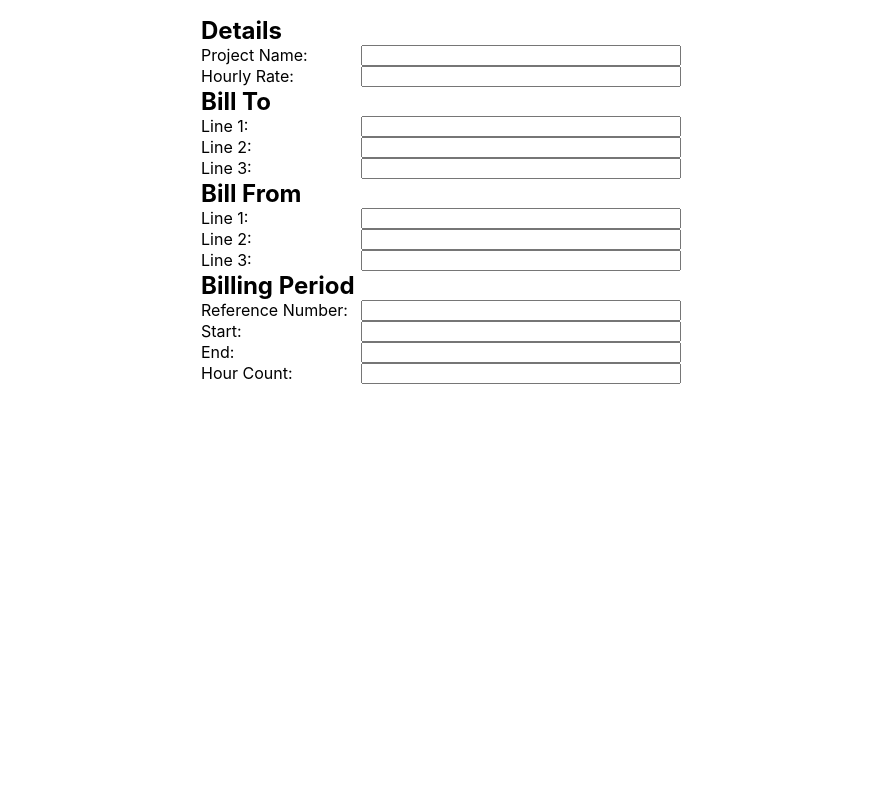
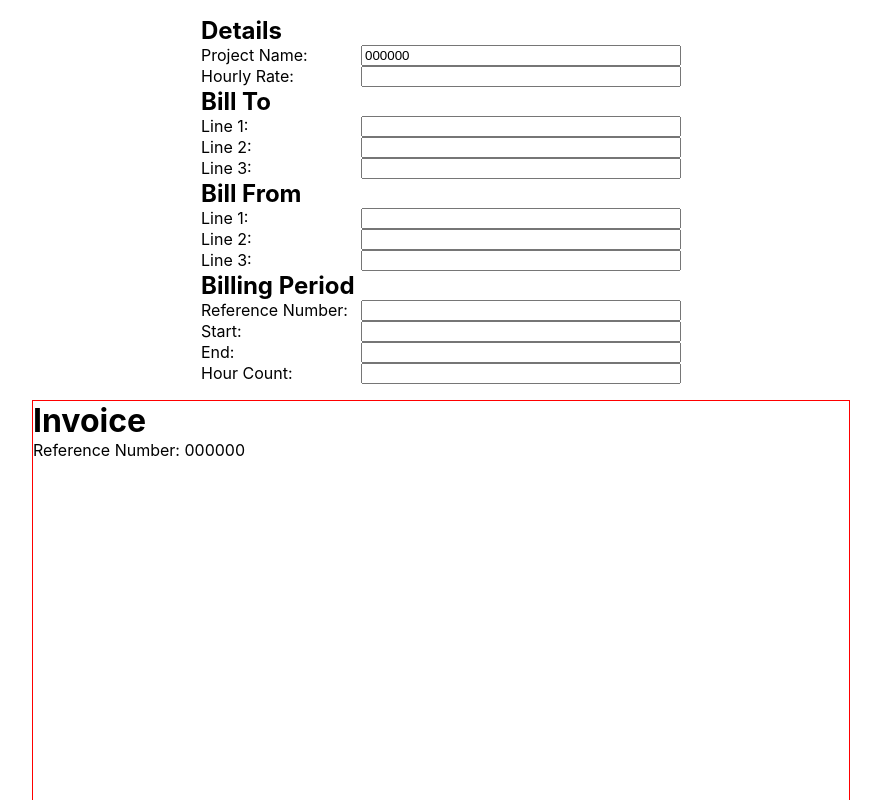
Before and after one commit to arctair/invoicer, a React (Create React App) app in the folder webapp/: page / in a window 1280 px wide. Shown: the top 800 px of the page, without its empty margins (199-1080 px from the left). Built offline with nearby package versions, Linux system fonts and the light colour scheme.

Commit message:
wire up reference number to new invoice preview

```diff
--- a/webapp/src/App.tsx
+++ b/webapp/src/App.tsx
@@ -1,61 +1,12 @@
+import Form from './Form'
+import { InvoiceProvider } from './Invoice'
+import InvoicePreview from './InvoicePreview'
+
 export default function App() {
   return (
-    <div
-      style={{
-        display: 'grid',
-        gridTemplateColumns: '10rem 20rem',
-        width: '30rem',
-        margin: '1rem auto',
-      }}
-    >
-      <>
-        <Header>Details</Header>
-        <Label htmlFor="projectName">Project Name:</Label>
-        <input name="projectName" />
-        <Label htmlFor="hourlyRate">Hourly Rate:</Label>
-        <input name="hourlyRate" />
-      </>
-      <>
-        <Header>Bill To</Header>
-        <Label htmlFor="billToLineOne">Line 1:</Label>
-        <input name="billToLineOne" />
-        <Label htmlFor="billToLineTwo">Line 2:</Label>
-        <input name="billToLineTwo" />
-        <Label htmlFor="billToLineThree">Line 3:</Label>
-        <input name="billToLineThree" />
-      </>
-      <>
-        <Header>Bill From</Header>
-        <Label htmlFor="billFromLineOne">Line 1:</Label>
-        <input name="billFromLineOne" />
-        <Label htmlFor="billFromLineTwo">Line 2:</Label>
-        <input name="billFromLineTwo" />
-        <Label htmlFor="billFromLineThree">Line 3:</Label>
-        <input name="billFromLineThree" />
-      </>
-      <>
-        <Header>Billing Period</Header>
-        <Label htmlFor="referenceNumber">Reference Number:</Label>
-        <input name="referenceNumber" />
-        <Label htmlFor="billingPeriodStart">Start:</Label>
-        <input name="billingPeriodStart" />
-        <Label htmlFor="billingPeriodEnd">End:</Label>
-        <input name="billingPeriodEnd" />
-        <Label htmlFor="hourlyRate">Hour Count:</Label>
-        <input name="hourCount" />
-      </>
-    </div>
+    <InvoiceProvider>
+      <Form />
+      <InvoicePreview />
+    </InvoiceProvider>
   )
 }
-
-function Header({ children, ...props }: JSX.IntrinsicElements['h2']) {
-  return (
-    <h2 style={{ gridColumn: '1/3' }} {...props}>
-      {children}
-    </h2>
-  )
-}
-
-function Label(props: JSX.IntrinsicElements['label']) {
-  return <label {...props} />
-}
--- /dev/null
+++ b/webapp/src/Form.tsx
@@ -0,0 +1,69 @@
+import { useInvoice, useInvoiceMethods } from './Invoice'
+
+export default function Form() {
+  const { referenceNumber } = useInvoice()
+  const { setReferenceNumber } = useInvoiceMethods()
+  return (
+    <div
+      style={{
+        display: 'grid',
+        gridTemplateColumns: '10rem 20rem',
+        width: '30rem',
+        margin: '1rem auto',
+      }}
+    >
+      <>
+        <Header>Details</Header>
+        <Label htmlFor="projectName">Project Name:</Label>
+        <input
+          name="projectName"
+          value={referenceNumber}
+          onChange={(e) => setReferenceNumber(e.target.value)}
+        />
+        <Label htmlFor="hourlyRate">Hourly Rate:</Label>
+        <input name="hourlyRate" />
+      </>
+      <>
+        <Header>Bill To</Header>
+        <Label htmlFor="billToLineOne">Line 1:</Label>
+        <input name="billToLineOne" />
+        <Label htmlFor="billToLineTwo">Line 2:</Label>
+        <input name="billToLineTwo" />
+        <Label htmlFor="billToLineThree">Line 3:</Label>
+        <input name="billToLineThree" />
+      </>
+      <>
+        <Header>Bill From</Header>
+        <Label htmlFor="billFromLineOne">Line 1:</Label>
+        <input name="billFromLineOne" />
+        <Label htmlFor="billFromLineTwo">Line 2:</Label>
+        <input name="billFromLineTwo" />
+        <Label htmlFor="billFromLineThree">Line 3:</Label>
+        <input name="billFromLineThree" />
+      </>
+      <>
+        <Header>Billing Period</Header>
+        <Label htmlFor="referenceNumber">Reference Number:</Label>
+        <input name="referenceNumber" />
+        <Label htmlFor="billingPeriodStart">Start:</Label>
+        <input name="billingPeriodStart" />
+        <Label htmlFor="billingPeriodEnd">End:</Label>
+        <input name="billingPeriodEnd" />
+        <Label htmlFor="hourlyRate">Hour Count:</Label>
+        <input name="hourCount" />
+      </>
+    </div>
+  )
+}
+
+function Header({ children, ...props }: JSX.IntrinsicElements['h2']) {
+  return (
+    <h2 style={{ gridColumn: '1/3' }} {...props}>
+      {children}
+    </h2>
+  )
+}
+
+function Label(props: JSX.IntrinsicElements['label']) {
+  return <label {...props} />
+}
--- /dev/null
+++ b/webapp/src/Invoice.tsx
@@ -0,0 +1,41 @@
+import React, { useContext } from 'react'
+
+export default interface Invoice {
+  referenceNumber: string
+}
+
+const errMissingProvider = 'invoice context provider is not available'
+const context = React.createContext<{
+  invoice: Invoice
+  methods: { setReferenceNumber: (referenceNumber: string) => void }
+}>({
+  invoice: {
+    referenceNumber: errMissingProvider,
+  },
+  methods: {
+    setReferenceNumber: () => {
+      throw Error(errMissingProvider)
+    },
+  },
+})
+
+export function InvoiceProvider(props: React.PropsWithChildren) {
+  const [referenceNumber, setReferenceNumber] = React.useState('000000')
+  return (
+    <context.Provider
+      value={{
+        invoice: { referenceNumber },
+        methods: { setReferenceNumber },
+      }}
+      {...props}
+    />
+  )
+}
+
+export function useInvoice() {
+  return useContext(context).invoice
+}
+
+export function useInvoiceMethods() {
+  return useContext(context).methods
+}
--- /dev/null
+++ b/webapp/src/InvoicePreview.tsx
@@ -0,0 +1,18 @@
+import { useInvoice } from './Invoice'
+
+export default function InvoicePreview() {
+  const { referenceNumber } = useInvoice()
+  return (
+    <div
+      style={{
+        width: '8.5in',
+        height: '11in',
+        border: '1px solid red',
+        margin: 'auto',
+      }}
+    >
+      <h1>Invoice</h1>
+      Reference Number: {referenceNumber}
+    </div>
+  )
+}
```
